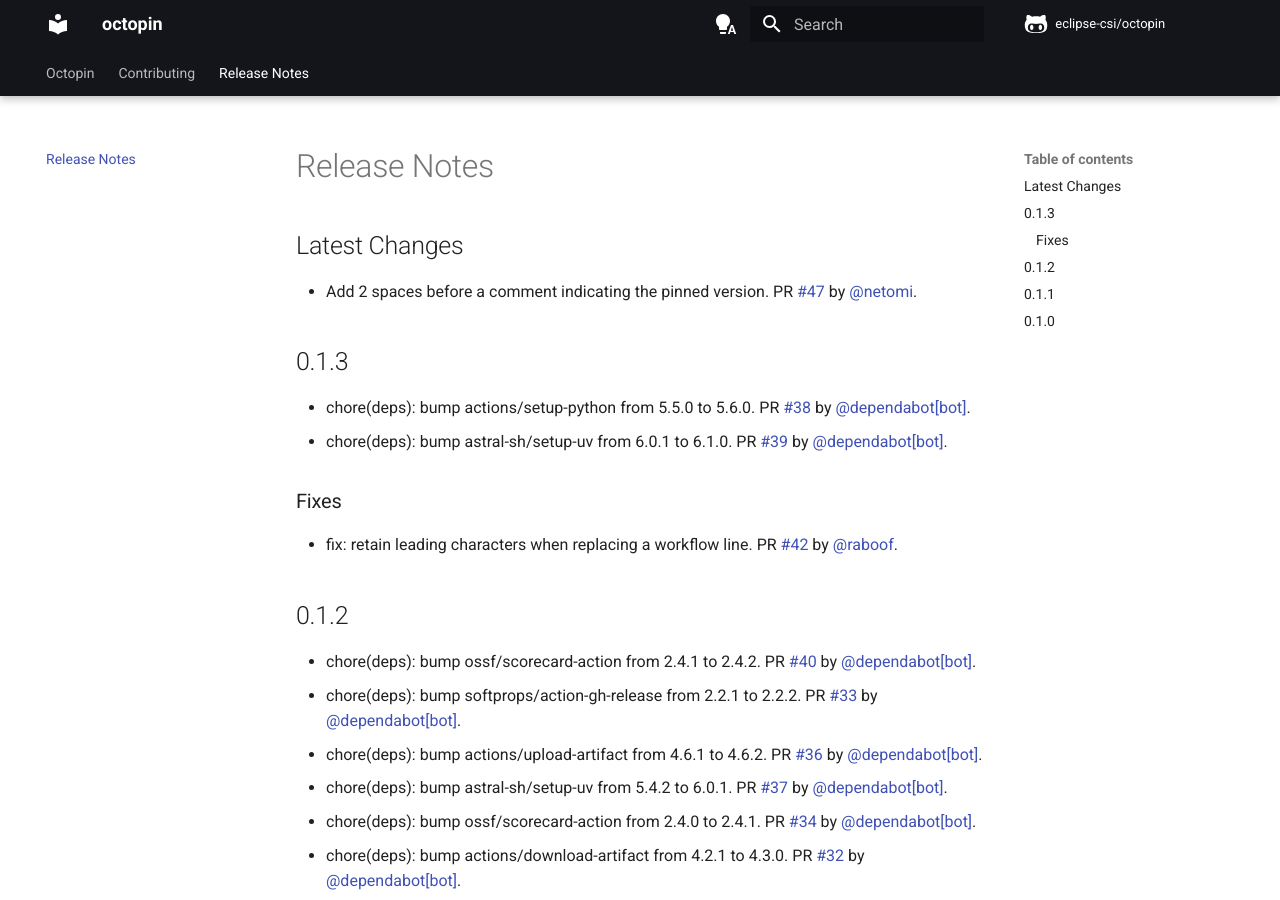
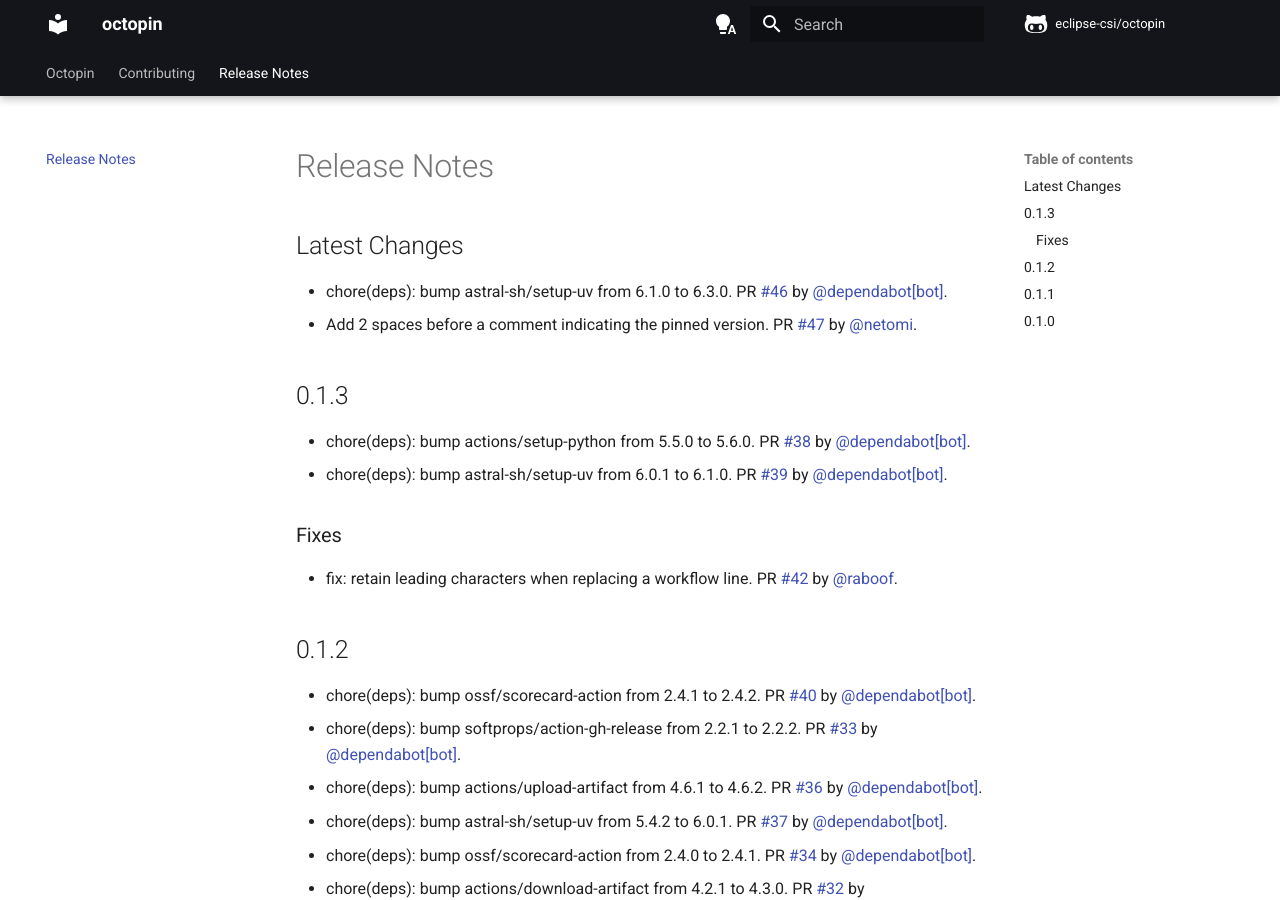
Before and after one commit to eclipse-csi/octopin, an MkDocs documentation site: the page built from docs/release-notes.md, in a window 1280 px wide and 900 px high. Built offline with MkDocs 1.6.1 and Material for MkDocs 9.7.7, drawn with Linux system fonts in a browser that asks for light colours; comment, search, counter and statistics services are not loaded.

Commit message:
📝 Update release notes
[skip ci]

```diff
--- a/docs/release-notes.md
+++ b/docs/release-notes.md
@@ -2,6 +2,7 @@
 
 ## Latest Changes
 
+* chore(deps): bump astral-sh/setup-uv from 6.1.0 to 6.3.0. PR [#46](https://github.com/eclipse-csi/octopin/pull/46) by [@dependabot[bot]](https://github.com/apps/dependabot).
 * Add 2 spaces before a comment indicating the pinned version. PR [#47](https://github.com/eclipse-csi/octopin/pull/47) by [@netomi](https://github.com/netomi).
 
 ## 0.1.3
```
